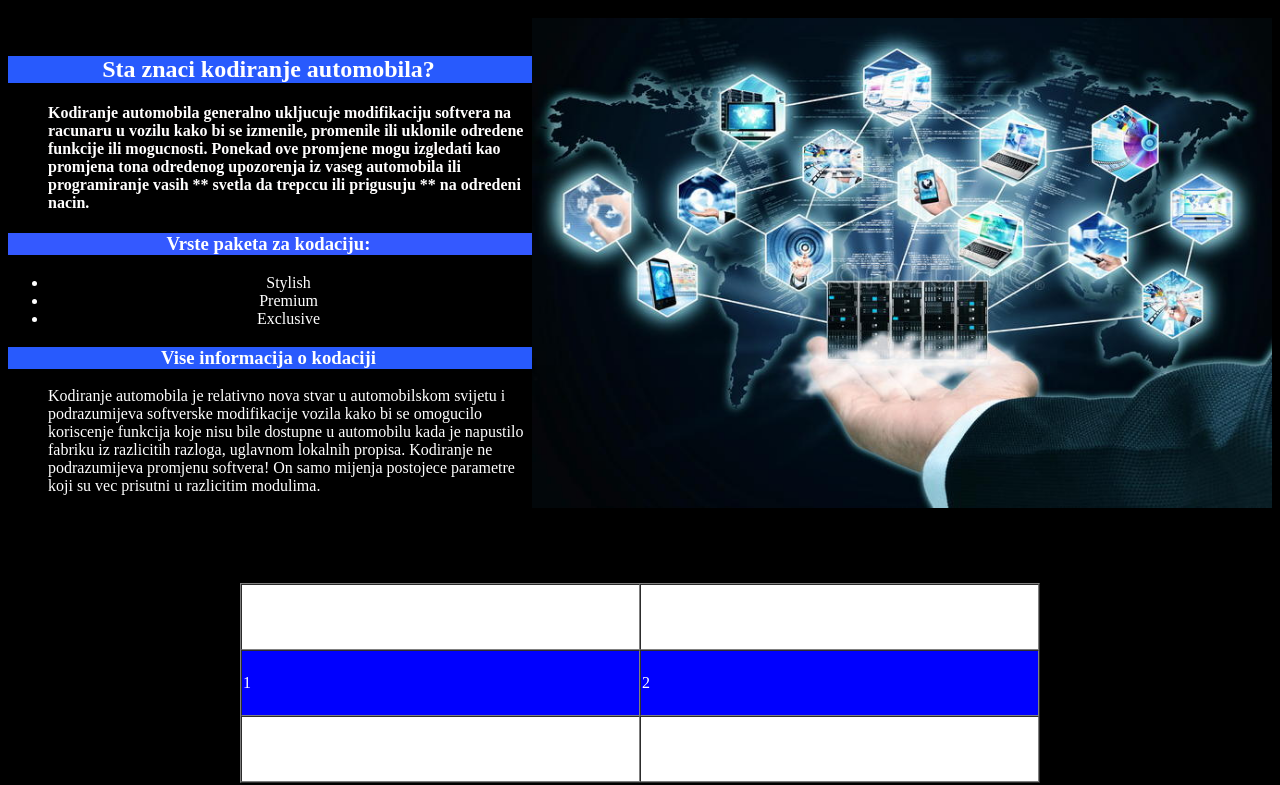
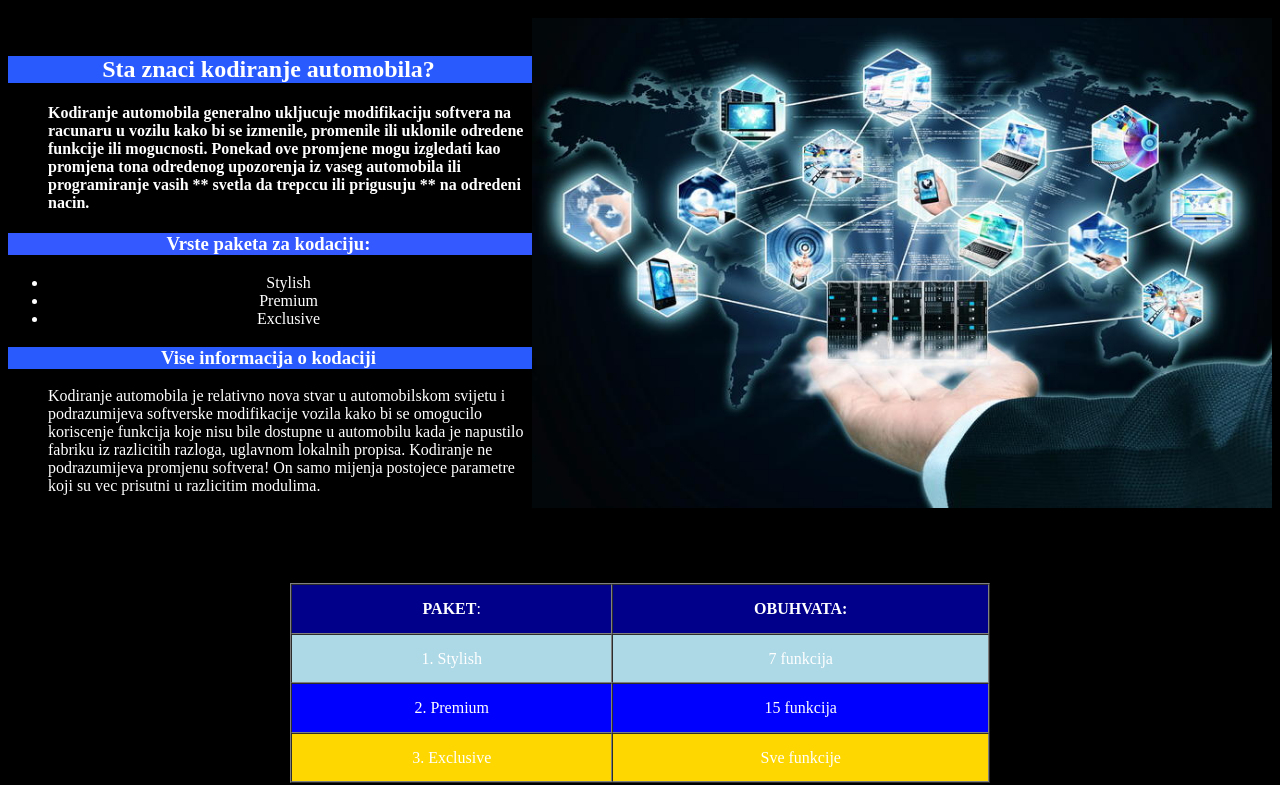
Before and after one commit to markkcamaj/websajt, a plain HTML site: page index.html in a window 1280 px wide. Shown: the part 175-960 px from the top of the page. Drawn offline with Linux system fonts and the light colour scheme.

Commit message:
Update index.html

```diff
--- a/index.html
+++ b/index.html
@@ -105,19 +105,23 @@
 
 
 
-       <table align="center" width="800" height="200" border="1" cellspacing="0" bgcolor="purple">
+       <table align="center" width="700" height="200" border="1" cellspacing="0" bgcolor="purple">
 
+        <tr>
+            <td align="center" bgcolor="darkblue" ><b>PAKET</b>:</td>
+            <td align="center"bgcolor="darkblue"> <b>OBUHVATA:</b></td>
+           </tr>
        <tr>
-        <td bgcolor="white">1</td>
-        <td bgcolor="white" colspan="2">2</td>
+        <td align="center" bgcolor="lightblue" >1. Stylish</td>
+        <td align="center"bgcolor="lightblue">7 funkcija</td>
        </tr>
        <tr>
-        <td bgcolor="blue">1</td>
-        <td bgcolor="blue" colspan="1">2</td>
+        <td align="center" bgcolor="blue">2. Premium</td>
+        <td align="center" bgcolor="blue" >15 funkcija</td>
 
        </tr><tr>
-        <td bgcolor="white">1</td>
-        <td bgcolor="white">2</td>
+        <td align="center" bgcolor="gold">3. Exclusive</td>
+        <td align="center" bgcolor="gold">Sve funkcije </td>
 
        </tr>
           <!--cdijvdsijvfvj--/    <td bgcolor="red">3</td>
@@ -202,7 +206,8 @@ Kliknite na PLAY button da biste culi zvuk najboljeg sound-sitema u AUDI: <br>
 
 </aside>
 
-<div align="center" style="background-color: rgb(0, 45, 128);">
+
+<!--Ako hocemo da dodamo cijene- <div align="center" style="background-color: rgb(0, 45, 128);">
 <details>
 <summary> Trenutne pakete u akciji ---Copyright 2021-2022.</summary>
 </details>
@@ -232,7 +237,7 @@ Kliknite na PLAY button da biste culi zvuk najboljeg sound-sitema u AUDI: <br>
         </tr>
     </tbody>
 </table>
-</div>
+</div>          kraj-->
 
 <br>
 <h>POPUNITE FORMULAR ISPOD DA BISTE DOBILI CIJENU KODIRANJA ZA VAS AUTOMOBIL </h>
```
